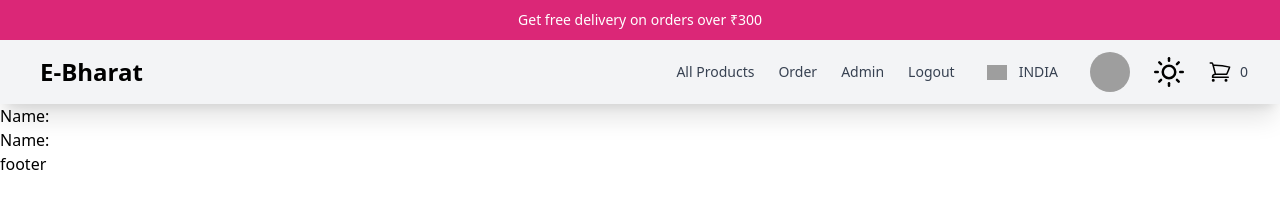
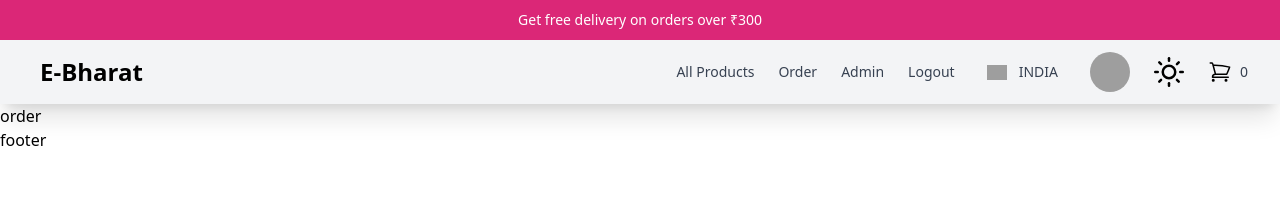
Before and after one commit to Rajat1Ggc/react-ecomm-project, a React (Vite) app: page /order in a window 1280 px wide. Shown: the top 202 px of the page. Built offline with nearby package versions, Linux system fonts and the light colour scheme; grey boxes are pictures that could not be loaded.

Commit message:
remove context applid example

```diff
--- a/src/pages/home/Home.jsx
+++ b/src/pages/home/Home.jsx
@@ -1,24 +1,9 @@
-import { useContext } from 'react';
 import Layout from '../../components/layout/Layout';
-import myContext from '../../context/data/myContext';
 
 const Home = () => {
-  const context = useContext(myContext);
-  console.log(context);
-  // output : {name: 'rajat', rollNo: 33}
-  // when single variable comes
-  // const { name, rollNo } = context;
-  // when more then 2 variable comes then destr
-  const { state, color } = context;
-
-  // destructred
   return (
     <div>
-      <Layout>
-        <h1>Name: {state.name}</h1>
-        <h1>roll no.: {state.rollNo}</h1>
-        <h1>color: {color}</h1>
-      </Layout>
+      <Layout>home</Layout>
     </div>
   );
 };
--- a/src/pages/order/Orders.jsx
+++ b/src/pages/order/Orders.jsx
@@ -1,17 +1,7 @@
-import { useContext } from 'react';
-import myContext from '../../context/data/myContext';
 import Layout from '../../components/layout/Layout';
 
 const Order = () => {
-  const context = useContext(myContext);
-  const { name, rollNo } = context;
-
-  return (
-    <Layout>
-      <h1>Name: {name}</h1>
-      <h1>Name: {rollNo}</h1>
-    </Layout>
-  );
+  return <Layout>order</Layout>;
 };
 
 export default Order;
```
